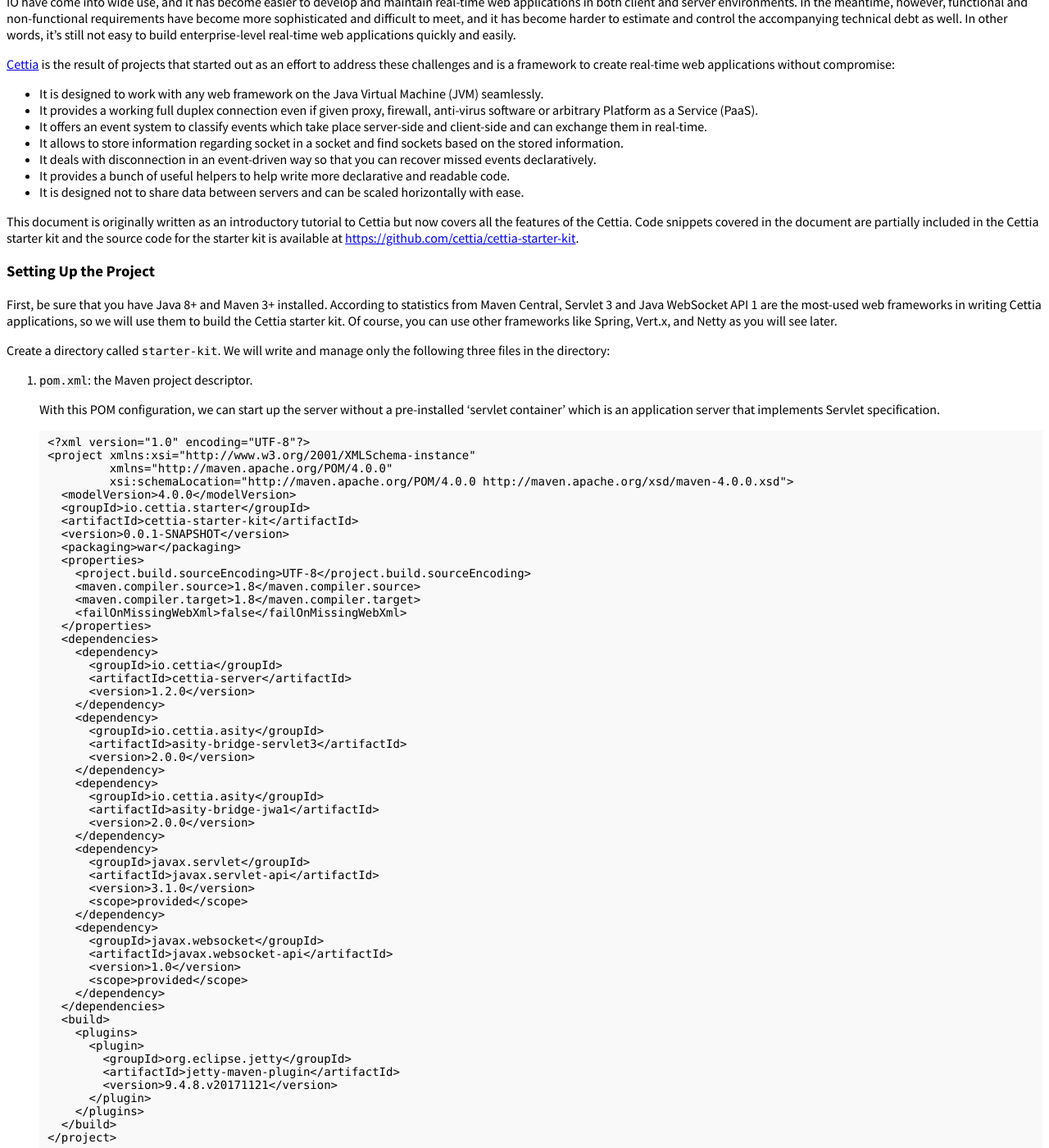
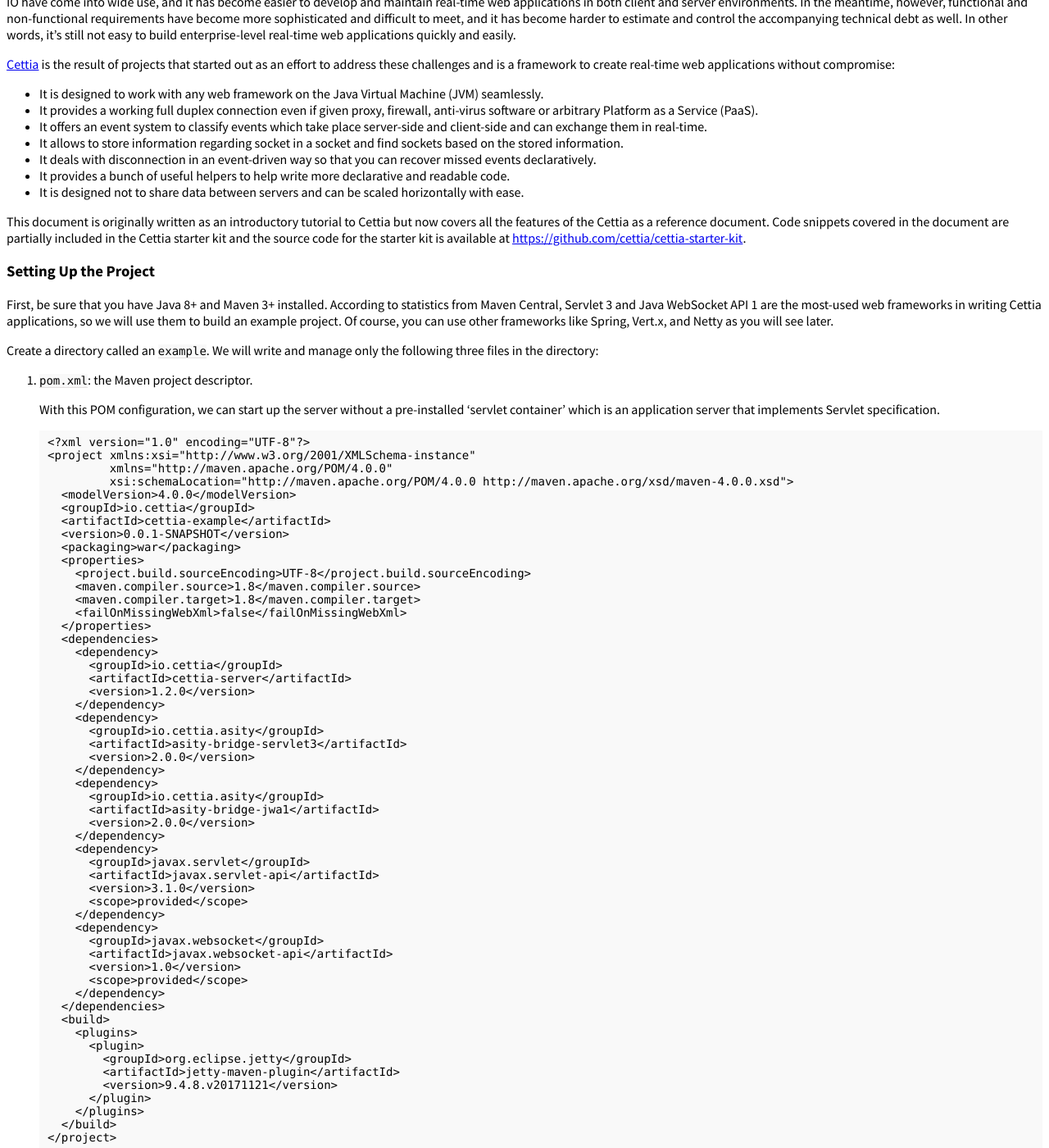
Before and after one commit to cettia/cettia.github.io, a Jekyll site: the page built from guides/cettia-tutorial.md, in a window 1280 px wide and 1400 px high, scrolled down 486 px. Shown: the whole window at 82% size. Built offline with Jekyll 4.4.1, drawn with Linux system fonts in a browser that asks for light colours; a style sheet for code colours, icons or effects is not loaded; some of the changed text lies outside the part shown.

Commit message:
Announce 'New Cettia Starter Kit'

````diff
--- a/_includes/app.js
+++ b/_includes/app.js
@@ -1,3 +1,7 @@
+if (typeof console !== "undefined") {
+  console.log("`cettia` object has loaded", cettia);
+}
+
 $(document).foundation();
 $("#content :header, #index h2, #index h3").each(function() {
   var $this = $(this);
--- a/guides/cettia-tutorial.md
+++ b/guides/cettia-tutorial.md
@@ -36,13 +36,13 @@
 - It provides a bunch of useful helpers to help write more declarative and readable code.
 - It is designed not to share data between servers and can be scaled horizontally with ease.
 
-This document is originally written as an introductory tutorial to Cettia but now covers all the features of the Cettia. Code snippets covered in the document are partially included in the Cettia starter kit and the source code for the starter kit is available at [https://github.com/cettia/cettia-starter-kit](https://github.com/cettia/cettia-starter-kit).
+This document is originally written as an introductory tutorial to Cettia but now covers all the features of the Cettia as a reference document. Code snippets covered in the document are partially included in the Cettia starter kit and the source code for the starter kit is available at [https://github.com/cettia/cettia-starter-kit](https://github.com/cettia/cettia-starter-kit).
 
 ### Setting Up the Project
 
-First, be sure that you have Java 8+ and Maven 3+ installed. According to statistics from Maven Central, Servlet 3 and Java WebSocket API 1 are the most-used web frameworks in writing Cettia applications, so we will use them to build the Cettia starter kit. Of course, you can use other frameworks like Spring, Vert.x, and Netty as you will see later.
+First, be sure that you have Java 8+ and Maven 3+ installed. According to statistics from Maven Central, Servlet 3 and Java WebSocket API 1 are the most-used web frameworks in writing Cettia applications, so we will use them to build an example project. Of course, you can use other frameworks like Spring, Vert.x, and Netty as you will see later.
 
-Create a directory called `starter-kit`. We will write and manage only the following three files in the directory:
+Create a directory called an `example`. We will write and manage only the following three files in the directory:
 
 1. `pom.xml`: the Maven project descriptor.
 
@@ -54,8 +54,8 @@
             xmlns="http://maven.apache.org/POM/4.0.0"
             xsi:schemaLocation="http://maven.apache.org/POM/4.0.0 http://maven.apache.org/xsd/maven-4.0.0.xsd">
      <modelVersion>4.0.0</modelVersion>
-     <groupId>io.cettia.starter</groupId>
-     <artifactId>cettia-starter-kit</artifactId>
+     <groupId>io.cettia</groupId>
+     <artifactId>cettia-example</artifactId>
      <version>0.0.1-SNAPSHOT</version>
      <packaging>war</packaging>
      <properties>
@@ -107,12 +107,12 @@
 
     To start up the server on port 8080, run `mvn jetty:run`. This Maven command is all we do with Maven in this tutorial. If you can achieve it with other build tools such as Gradle, it's absolutely fine to do that.
 
-1. `src/main/java/io/cettia/starter/CettiaConfigListener.java`: a Java class to play with the Cettia server.
+1. `src/main/java/io/cettia/CettiaInitializer.java`: a Java class to play with the Cettia server.
 
     `ServletContext` is a context object to represent a web application in a servlet container, and we can access it when the web application initialization process is starting by implementing a `ServletContextListener#contextInitialized` method. Within the method, we will set up and play with Cettia.
 
     ```java
-   package io.cettia.starter;
+   package io.cettia;
 
    import javax.servlet.ServletContext;
    import javax.servlet.ServletContextEvent;
@@ -138,7 +138,7 @@
     ```html
     <!DOCTYPE html>
     <title>index</title>
-    <script src="https://unpkg.com/cettia-client@1.0.1/cettia-browser.min.js"></script>
+    <script src="https://cdn.jsdelivr.net/npm/cettia-client/cettia-browser.min.js"></script>
     ```
 
     We will use the console only on this page, accessed through [http://127.0.0.1:8080](http://127.0.0.1:8080), to play with the `cettia` object interactively, rather than editing and refreshing the page. Otherwise, you can use bundlers such as Webpack or other runtimes like Node.js as follows.
@@ -624,7 +624,7 @@
 server.find(p, socket -> socket.send("klose").close());
 ```
 
-Let's bring all these features together and rewrite the above `chat` event handler in the starter kit.
+Let's bring all these features together and rewrite the above `chat` event handler in the example.
 
 ```java
 // import static io.cettia.ServerSocketPredicates.all;
@@ -669,7 +669,7 @@
 import java.util.Map;
 ```
 
-Replace the first line of the Cettia part in the starter kit, `Server server = new DefaultServer();`, with the following line:
+Replace the first line of the Cettia part in the example, `Server server = new DefaultServer();`, with the following line:
 
 ```java
 ClusteredServer server = new ClusteredServer();
--- a/index.html
+++ b/index.html
@@ -142,7 +142,7 @@
             <p>A quick start guide for those who are new to Cettia.</p>
           </li>
           <li>
-            <a href="https://github.com/cettia/cettia-starter-kit" target="_blank">Cettia starter kit</a>
+            <a href="https://github.com/cettia/cettia-starter-kit" target="_blank">Cettia Starter Kit</a>
             <p>A starter kit to help you get started.</p>
           </li>
           <li>
````
Also changed, not shown: other parts of guides/cettia-tutorial.md (+5 -5 lines), _posts/2019-04-22-new-cettia-starter-kit.md (added, +22 -0 lines).
